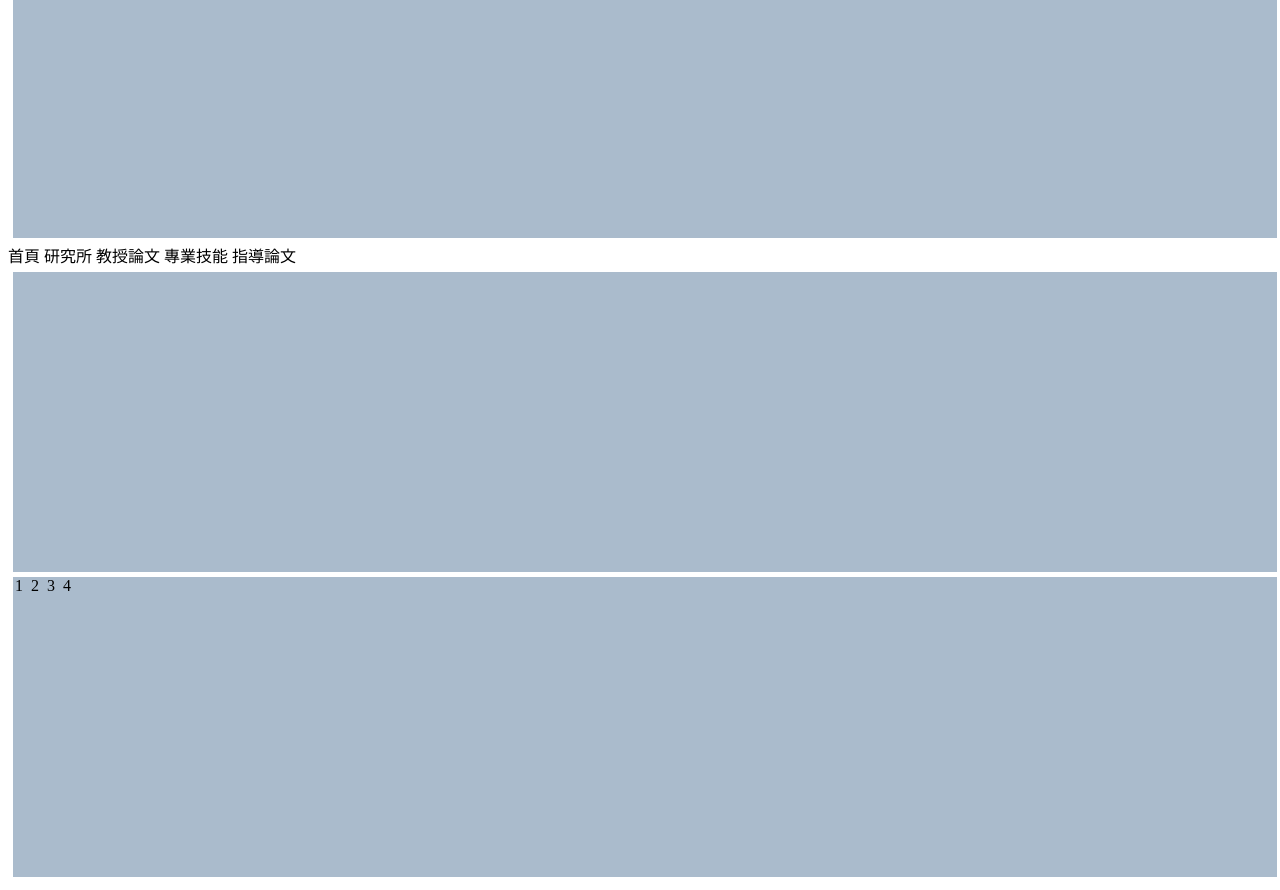
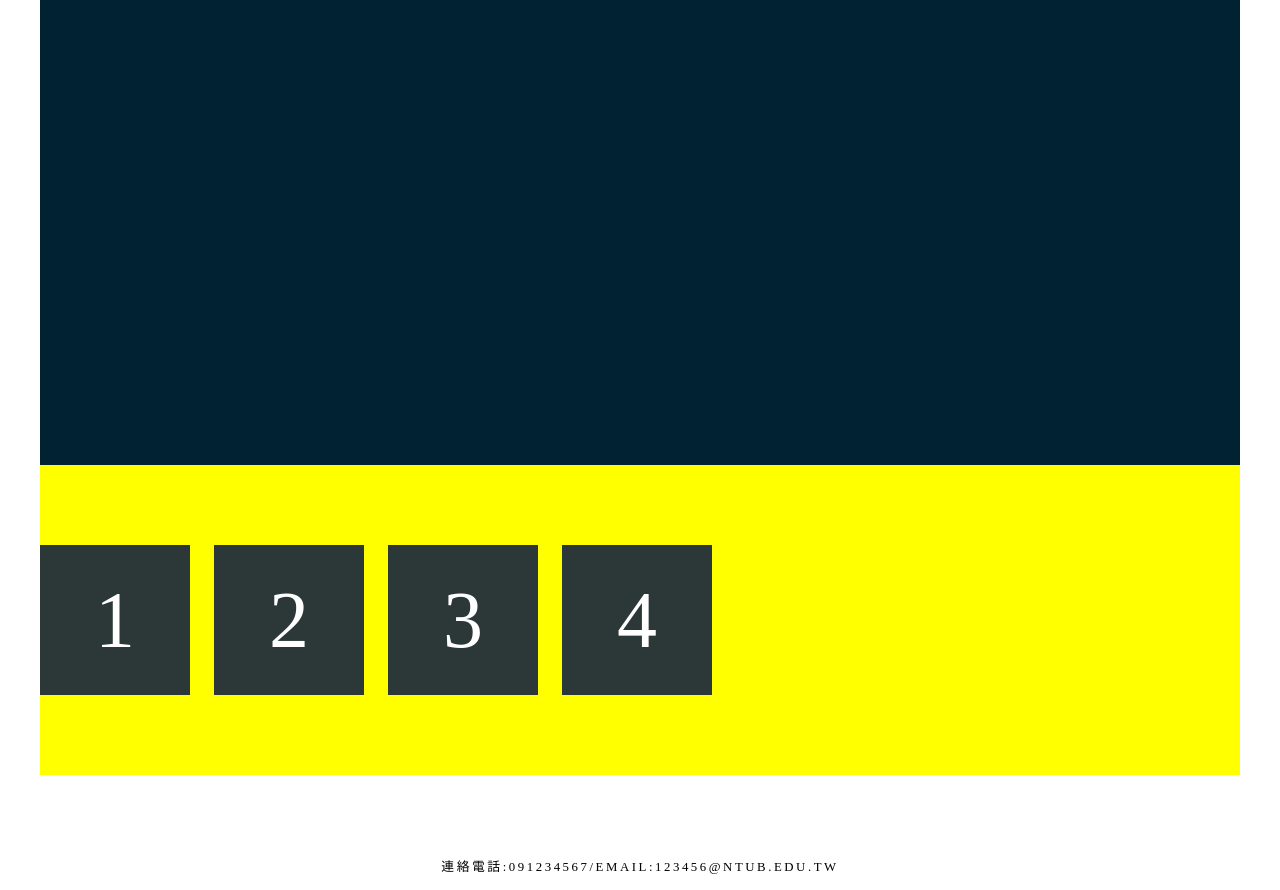
Before and after one commit to pecu/Software-Engineering, a plain HTML site: page index.html in a window 1280 px wide. Shown: the part 70-960 px from the top of the page. Drawn offline with Linux system fonts and the light colour scheme.

Commit message:
練習-團隊網站
首頁樣式

```diff
--- a/css/style.css
+++ b/css/style.css
@@ -1,38 +1,90 @@
 .block{
-  background:#aabbcc;
-  width:100%;
-  height:300px;
-  margin:5px;
+  margin:0px auto;
+  width:1200px;
 }
-#header{
-  width:100%;
-  height:50px;
+
+/*第一行樣式*/
+#one{
+  font-size:2.5em;
+  text-transform:uppercase;
+  font-weight:700;
+  color:#2c383b;
 }
-#menu{
-  background:#ffffff;
-  height:200px;
+.titlebox{
+  display:inline-block;
+  margin-left:1px;
+  padding:1em 1.5em;
+  letter-spacing:0.1em;
+  text-decoration:none;
+  font-size:1em;
+  outline:0;
+  color:#212121;
+  background:#ececec;
 }
-#middle{
-  position:relative;
+#onemenu{
+  position:absolute;
+  right:400px;
+  top:0em;
+}
+#twomenu{
+  position:absolute;
+  right:300px;
+  top:0em;
+}
+#threemenu{
+  position:absolute;
+  right:200px;
+  top:0em;
+}
+#fourmenu{
+  position:absolute;
+  right:100px;
+  top:0em;
+}
+#fivemenu{
+  position:absolute;
+  right:0px;
+  top:0em;
+}
+/*第二行樣式*/
+#two{
+  height:30em;
+  background:#002233;
+}
+/*第三行樣式*/
+#three{
+  background:#ffff00;
+  padding:5em 0em;
+  text-align:center;
+  margin:0px auto;
+  overflow:hidden;
 }
 .box{
-  position:
-  background:#252525;
-  margin:2px;
+  width:150px;
+  height:150px;
+  background:#2c3838;
+  line-height:150px;
+  font-size:5em;
+  text-align:center;
+  color:#ffffff;
+  float:left;
+  position:relative;
+  margin-right:24px;
 }
-
-.imgbox{
-  width:30%;
-  height:205px;
-  display:inline-block;
-  background:#ffffff;
-  margin:-1px;
+/*第四行樣式*/
+#four{
+  overflow:hidden;
+  padding:5em 0em;
+  border-top:1px solid rgba(255,255,255,0.08);
 }
-#footer{
-  height:70px;
-
+#titlefour{
+  letter-spacing:0.2em;
+  text-align:center;
+  text-transform:uppercase;
+  font-size:0.8em;
+  color:rgba(0,0,0)
 }
-.button{
-  color:#123456;
-
+p{
+  line-height:180%;
+  margin-top:0px;
 }
```
